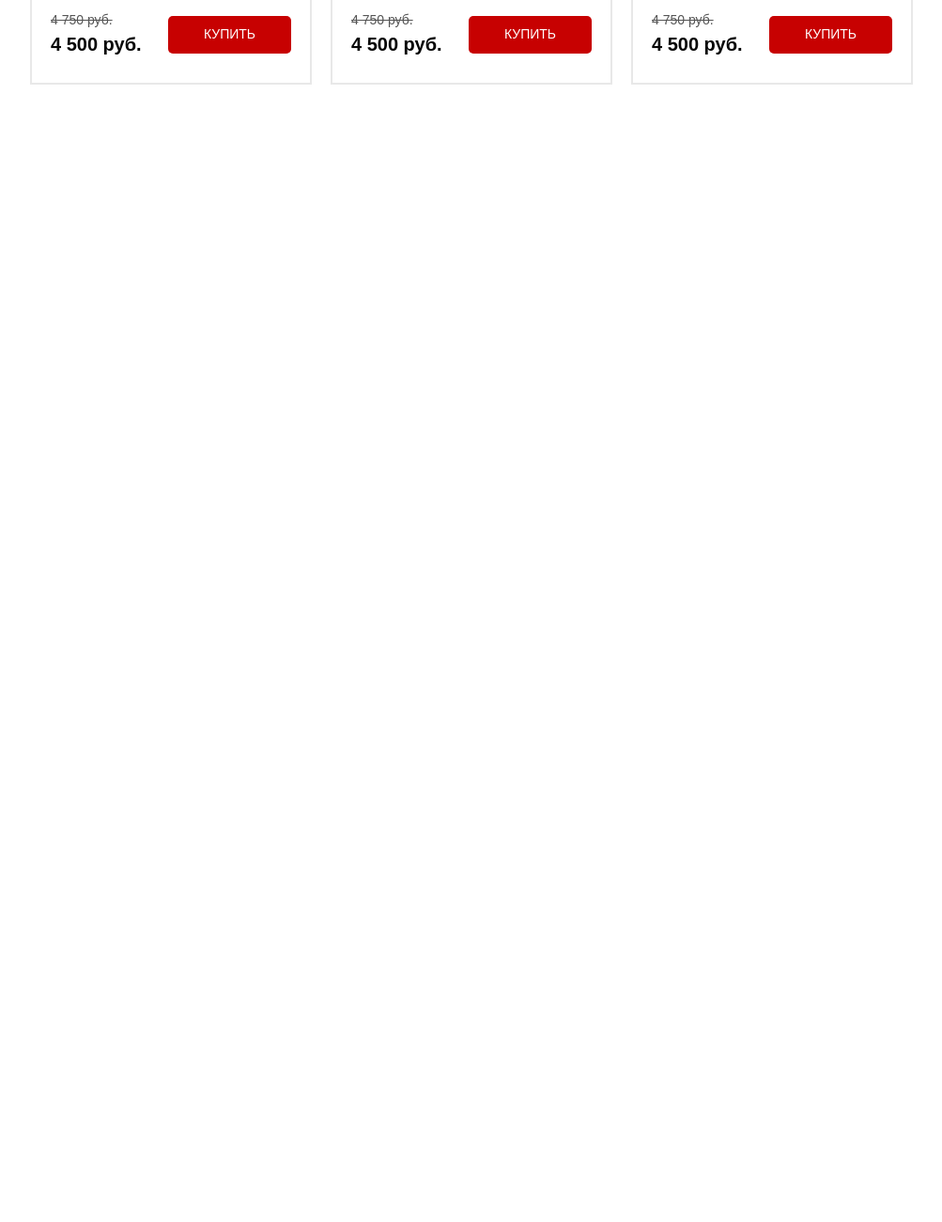
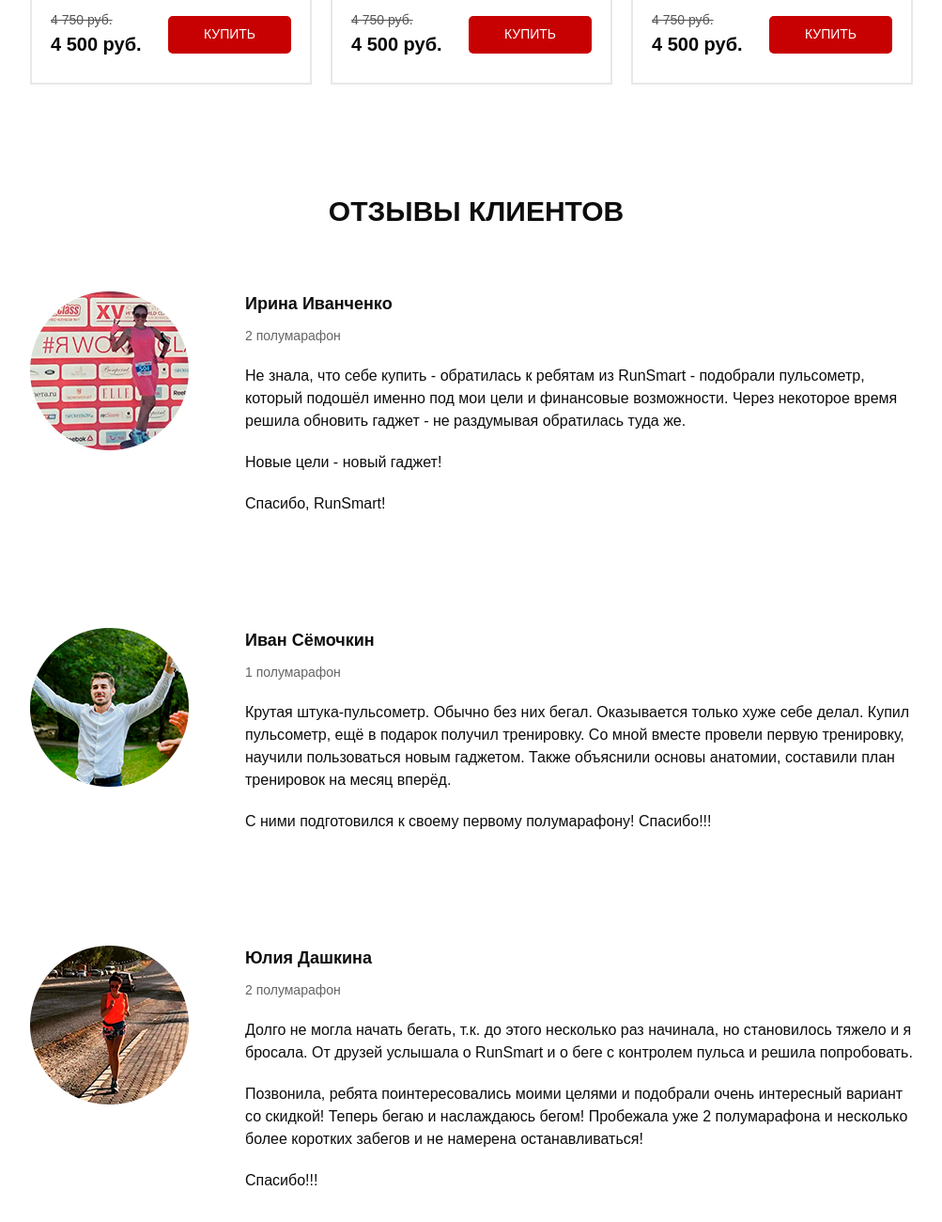
Before and after one commit to serhiodev90/PULS, a website: page src/index.html in a window 1280 px wide. Shown: the part 3146-4446 px from the top of the page at 94% size, without its empty margins (133-1136 px from the left). Before the commit the page ends 3356 px from the top, so only its background shows below. Drawn offline with nearby package versions, Linux system fonts and the light colour scheme.

Commit message:
Add Feedback block

```diff
--- a/src/index.html
+++ b/src/index.html
@@ -505,6 +505,76 @@
 			</div>
 		</div>
 	</section>
+	<section class="feedback">
+		<div class="container">
+			<h2 class="title">отзывы клиентов</h2>
+			<div class="feedback__wrapper">
+				<div class="feedback__item">
+					<div class="feedback__img">
+						<img src="img/reviews/1.png" alt="1">
+					</div>
+					<div class="feedback__review">
+						<div class="feedback__fullname">
+							Ирина Иванченко
+						</div>
+						<div class="feedback__subtitle">
+							2 полумарафон
+						</div>
+						<p>
+							Не знала, что себе купить - обратилась к ребятам из RunSmart - подобрали пульсометр, который подошёл именно под мои цели и финансовые возможности.	Через некоторое время решила обновить гаджет - не раздумывая обратилась туда же.
+						</p>
+						<p>
+							Новые цели - новый гаджет!
+						</p>
+						<p>
+							Спасибо, RunSmart!
+						</p>
+					</div>
+				</div>
+				<div class="feedback__item">
+					<div class="feedback__img">
+						<img src="img/reviews/2.png" alt="2">
+					</div>
+					<div class="feedback__review">
+						<div class="feedback__fullname">
+							Иван Сёмочкин
+						</div>
+						<div class="feedback__subtitle">
+							1 полумарафон
+						</div>
+						<p>
+							Крутая штука-пульсометр. Обычно без них бегал. Оказывается только хуже себе делал. Купил пульсометр, ещё в подарок получил тренировку. Со мной вместе провели первую тренировку, научили пользоваться новым гаджетом. Также объяснили основы анатомии, составили план тренировок на месяц вперёд.
+						</p>
+						<p>
+							С ними подготовился к своему первому полумарафону! Спасибо!!!
+						</p>
+					</div>
+				</div>
+				<div class="feedback__item">
+					<div class="feedback__img">
+						<img src="img/reviews/3.png" alt="3">
+					</div>
+					<div class="feedback__review">
+						<div class="feedback__fullname">
+							Юлия Дашкина
+						</div>
+						<div class="feedback__subtitle">
+							2 полумарафон
+						</div>
+						<p>
+							Долго не могла начать бегать, т.к. до этого несколько раз начинала, но становилось тяжело и я бросала. От друзей услышала о RunSmart и о беге с контролем пульса и решила попробовать.
+						</p>
+						<p>
+							Позвонила, ребята поинтересовались моими целями и подобрали очень интересный вариант со скидкой! Теперь бегаю и наслаждаюсь бегом! Пробежала уже 2 полумарафона и несколько более коротких забегов и не намерена останавливаться!
+						</p>
+						<p>
+							Спасибо!!!
+						</p>
+					</div>
+				</div>
+			</div>
+		</div>
+	</section>
 	<script type="text/javascript" src="https://code.jquery.com/jquery-1.11.0.min.js"></script>
 	<script type="text/javascript" src="https://code.jquery.com/jquery-migrate-1.2.1.min.js"></script>
 	<script src="js/slick.min.js"></script>
--- a/src/sass/blocks/_catalog.scss
+++ b/src/sass/blocks/_catalog.scss
@@ -208,7 +208,7 @@
 	}
 }
 
-@media (max-width: 767px) {
+@media (max-width: 575px) {
 	.catalog {
 		&__tab {
 			width: 30%;
--- /dev/null
+++ b/src/sass/blocks/_feedback.scss
@@ -0,0 +1,76 @@
+.feedback {
+	min-height: 947px;
+	&__wrapper {
+		padding: 70px 0 70px 0 ;
+	}
+	&__item {
+		min-height: 170px;
+		display: flex;
+		justify-content: space-between;
+		margin-top: 100px;
+		&:first-child {
+			margin-top: 0px;
+		}
+	}
+	&__img {
+		margin-right: 60px;
+		width: 170px;
+		height: 170px;
+	}
+	&__review {
+		p {
+			font-size: 16px;
+			font-weight: 300;
+			color: #0d0d0d;
+			margin-bottom: 20px;
+		}
+	}
+	&__fullname {
+		font-size: 18px;
+		font-weight: 700;
+		color: #0d0d0d;
+		margin-bottom: 10px;
+	}
+	&__subtitle {
+		font-size: 14px;
+		font-weight: 300;
+		color: #646464;
+		margin-bottom: 20px;
+	}
+}
+
+@media (max-width: 991px) {
+	.feedback {
+		&__review {
+			p {
+				font-size: 15px;
+			}
+		}
+	}
+}
+@media (max-width: 767px) {
+	.feedback {
+		&__item {
+			flex-direction: column;
+			align-items: center;
+		}
+		&__img {
+			margin: 0 0 60px;
+		}
+		&__review {
+			text-align: center;
+			p {
+				text-align: justify;
+			}
+		}
+	}
+}
+@media (max-width: 575px) {
+	.feedback {
+		&__review {
+			p {
+				font-size: 14px;
+			}
+		}
+	}
+}
--- a/src/sass/style.scss
+++ b/src/sass/style.scss
@@ -18,6 +18,7 @@
 @import 'blocks/forms';
 @import 'blocks/carousel';
 @import 'blocks/catalog';
+@import 'blocks/feedback';
 
 @media (max-width: 1200px) {
 	.container {
```
Also changed, not shown: src/css/style.min.css.
